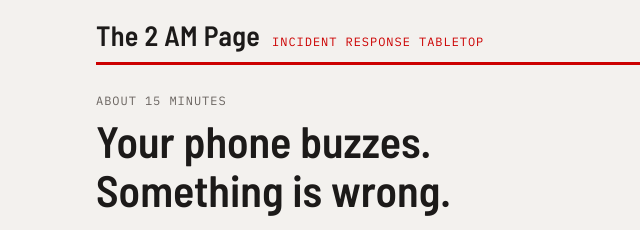
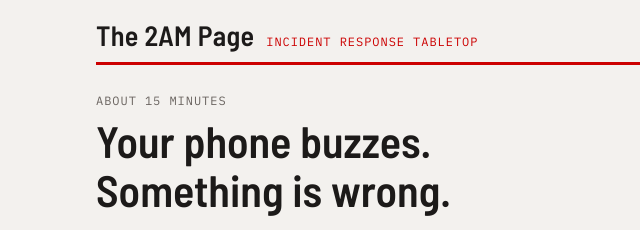
Before and after one commit to jckesler/the-2am-page, a plain HTML site: page index.html in a window 1280 px wide. Shown: the top 230 px of the page, 0-640 px from the left. Drawn offline with Linux system fonts and the light colour scheme.

Commit message:
Rename title to The 2AM Page
Co-Authored-By: Claude Opus 5.5 <noreply@anthropic.com>
Claude-Session: https://claude.ai/code/session_01RNCj1mRV7eSZM5rSkziV3U

```diff
--- a/index.html
+++ b/index.html
@@ -3,7 +3,7 @@
 <head>
 <meta charset="utf-8">
 <meta name="viewport" content="width=device-width, initial-scale=1, viewport-fit=cover">
-<title>The 2 AM Page</title>
+<title>The 2AM Page</title>
 <meta name="claude:viewport-fit-sides" content="cover">
 <link rel="preconnect" href="https://fonts.googleapis.com">
 <link rel="stylesheet" href="https://fonts.googleapis.com/css2?family=Barlow+Semi+Condensed:wght@500;600;700&family=IBM+Plex+Mono:wght@400;500;600&family=IBM+Plex+Sans:ital,wght@0,400;0,500;0,600;1,400&display=swap">
@@ -128,7 +128,7 @@ a{color:var(--aqua)}
 <body>
 <div class="wrap">
   <header class="topbar">
-    <div class="brand"><h1>The 2 AM Page</h1><span class="eyebrow">Incident response tabletop</span></div>
+    <div class="brand"><h1>The 2AM Page</h1><span class="eyebrow">Incident response tabletop</span></div>
     <button class="linkbtn" id="homeBtn" hidden>New scenario</button>
   </header>
   <main id="app"></main>
```
Also changed, not shown: 1 other file.
